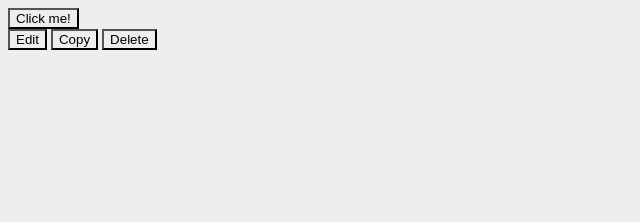
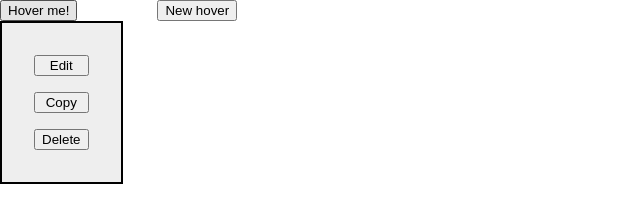
Before and after one commit to Julian-Bazo/dropdown-menu, a website built with webpack: page src/template.html in a window 1280 px wide. Shown: the whole page, without its empty margins (0-640 px from the left). Built offline with nearby package versions, Linux system fonts and the light colour scheme.

Commit message:
Finish dropdown.js module
Dropdown.js module allows for the creation of dropdown menus when HTML are given the correct classes.

```diff
--- /dev/null
+++ b/src/dropdown.js
@@ -0,0 +1,56 @@
+export default function createDropdown() {
+let dropDownArray  = document.querySelectorAll(".dropdown");
+dropDownArray = Array.from(dropDownArray);
+console.log(dropDownArray);
+
+
+dropDownArray.map((dropdown) => {
+    const dropDownButton = dropdown.querySelector(".dropdown-button");
+
+    const dropDownWindow = dropdown.querySelector(".dropdown-items");
+        dropDownWindow.style.display = "none";
+        dropDownWindow.style.padding = "2rem";
+
+        dropDownButton.addEventListener("mouseenter", () => {
+            dropDownWindow.style.display = "flex";
+            dropDownWindow.style.flexDirection = "column";
+            dropDownWindow.style.gap = "1rem";
+            dropDownWindow.style.position = "absolute";
+            dropDownWindow.style.border = "2px solid black";
+            dropDownWindow.style.backgroundColor = "#eee";
+
+            dropDownWindow.addEventListener("mouseleave", () => {
+                dropDownWindow.style.display = "none";
+            })
+    dropdown.addEventListener("mouseleave", () => {
+        dropDownWindow.style.display = "none";
+    })
+
+})
+
+
+})
+// const dropDownButton = document.querySelector(".dropdown-button");
+// const dropDownWindow = document.querySelector(".dropdown-items");
+
+// dropDownArray.style.position = "relative";
+// dropDownWindow.style.display = "none";
+
+// dropDownWindow.style.paddingTop = "2rem";
+// dropDownWindow.style.paddingBottom = "2rem";
+// dropDownButton.addEventListener("mouseenter", () => {
+//     dropDownWindow.style.display = "flex";
+//     dropDownWindow.style.flexDirection = "column";
+//     dropDownWindow.style.gap = "1rem";
+//     dropDownWindow.style.position = "absolute";
+// })
+
+// dropDownWindow.addEventListener("mouseleave", () => {
+//     dropDownWindow.style.display = "none";
+// })
+}
+
+// Change selectors to child selectors .dropdown can stay, just
+// make an Array of it
+
+// Test by creating others
--- a/src/index.js
+++ b/src/index.js
@@ -1,9 +1,13 @@
 import "./styles.css";
 
+import createDropdown from "./dropdown";
+
+createDropdown();
 
 // NOTES & PSEUDOCODE
 // Create a node array of all items with the class of dropdown-menu
     // Only created IF there are items with that class created
+    // This isn't needed because this module will on be installed if it's needed
 // All items marked with dropdown-item will default to hidden
 // On click of dropdown-menu its div child with dropdown-item will show
     // Shown as absolute to the relative of the button
--- a/src/styles.css
+++ b/src/styles.css
@@ -1,3 +1,9 @@
-* {
-    background-color: #eee;
+body {
+    margin: 0;
+    padding: 0;
 }
+
+.container {
+    display: flex;
+    gap: 5rem;
+}
--- a/src/template.html
+++ b/src/template.html
@@ -6,13 +6,22 @@
     <title>Dropdown Menu</title>
 </head>
 <body>
+
+    <div class="container">
         <div class="dropdown">
-        <button class="dropdown-button">Click me!</button>
+            <button class="dropdown-button">Hover me!</button>
                 <div class="dropdown-items">
                     <button class="dropdown-item">Edit</button>
                     <button class="dropdown-item">Copy</button>
                     <button class="dropdown-item">Delete</button>
                 </div>
         </div>
+        <div class="dropdown">
+            <button class="dropdown-button">New hover</button>
+                <div class="dropdown-items">
+                    <button>1</button><button>2</button><button>3</button>
+                </div>
+        </div>
+    </div>
 </body>
 </html>
```
Also changed, not shown: README.md. Lines whose indentation alone changed are shown as unchanged.
